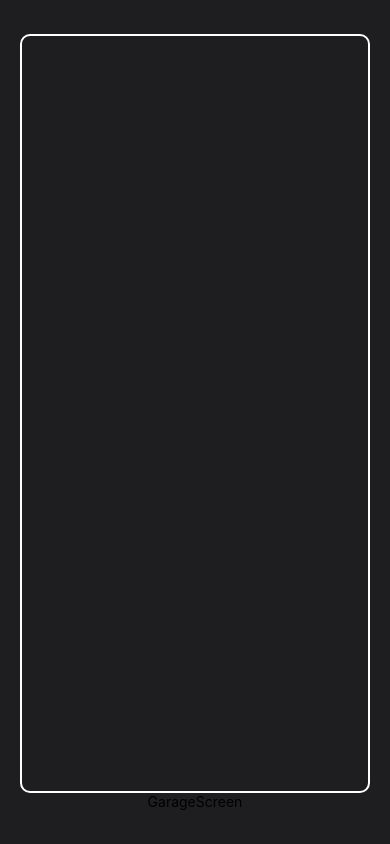
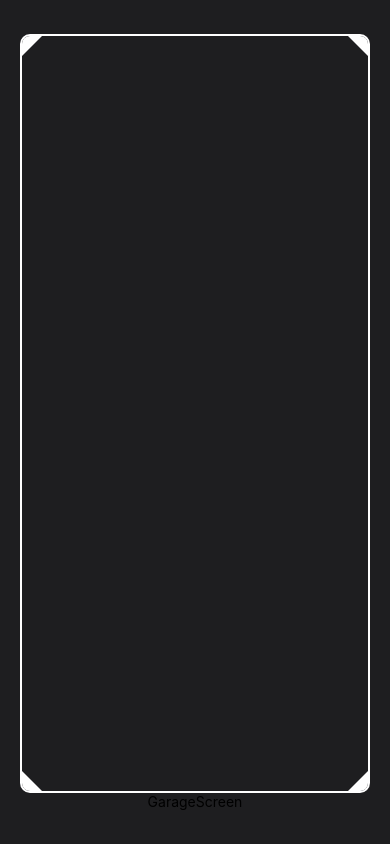
Before and after one commit to Valverde08/Api-lamborghini, a React Native app: screen / in a window 390 px wide. Built offline with nearby package versions, Linux system fonts and the light colour scheme.

Commit message:
Finalizacao layout e criacao cardview

```diff
--- a/src/screens/GarageScreen/GaraScreenStyle.ts
+++ b/src/screens/GarageScreen/GaraScreenStyle.ts
@@ -1,26 +1,30 @@
-import { StyleSheet } from "react-native"
+import { StyleSheet } from "react-native";
 
 export const styles = StyleSheet.create({
-    mainContainer:{
-        flex:1,
-        width:"100%",
-        backgroundColor:"#1e1e20",
-        alignItems:"center",
-        justifyContent:"center"
-    },
-    cameraBox:{
-        position:"relative",
-        width:350,
-        height:"90%",
-        borderWidth:2,
-        borderColor:"#fff",
-        overflow:"hidden",
-        borderRadius:10,
-
-    },
-    triangleCorner:{
-        position:"absolute",
-        width:0,
-        height:0
-    }
-})
+  mainContainer: {
+    flex: 1,
+    width: "100%",
+    backgroundColor: "#1e1e20",
+    alignItems: "center",
+    justifyContent: "center",
+  },
+  cameraBox: {
+    position: "relative",
+    width: 350,
+    height: "90%",
+    borderWidth: 2,
+    borderColor: "#fff",
+    overflow: "hidden",
+    borderRadius: 10,
+  },
+  triangleLeftTopCorner: {
+    position: "absolute",
+    width: 0,
+    height: 0,
+    borderStyle: "solid",
+    borderTopWidth: 20,
+    borderTopColor: "#fff",
+    borderRightWidth: 20,
+    borderRightColor: "transparent",
+  },
+});
--- a/src/screens/GarageScreen/GarageScreen.tsx
+++ b/src/screens/GarageScreen/GarageScreen.tsx
@@ -1,16 +1,32 @@
-import { View, Text } from 'react-native'
-import React from 'react'
-import { styles } from './GaraScreenStyle'
+import { View, Text } from "react-native";
+import React from "react";
+import { styles } from "./GaraScreenStyle";
 
 export default function GarageScreen() {
   return (
     <View style={styles.mainContainer}>
       <View style={styles.cameraBox}>
-        <View style={styles.triangleCorner}>
-
-        </View>
+        <View style={styles.triangleLeftTopCorner}></View>
+        <View
+          style={[
+            styles.triangleLeftTopCorner,
+            { top: 0, right: 0, transform: [{ rotate: "90deg" }] },
+          ]}
+        ></View>
+        <View
+          style={[
+            styles.triangleLeftTopCorner,
+            { bottom: 0, right: 0, transform: [{ rotate: "180deg" }] },
+          ]}
+        ></View>
+        <View
+          style={[
+            styles.triangleLeftTopCorner,
+            { bottom: 0, left: 0, transform: [{ rotate: "-90deg" }] },
+          ]}
+        ></View>
       </View>
       <Text>GarageScreen</Text>
     </View>
-  )
+  );
 }
```
Also changed, not shown: src/Components/CardView/CardView.tsx (added, +10 -0 lines), src/Components/CardView/CardViewStyles.ts (added, +9 -0 lines), src/Components/CardView/Actions.ts (added), src/Components/CardView/Props.tsx (added).
